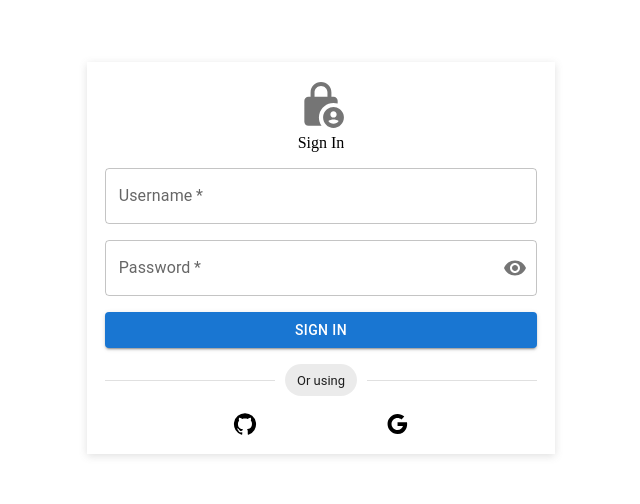
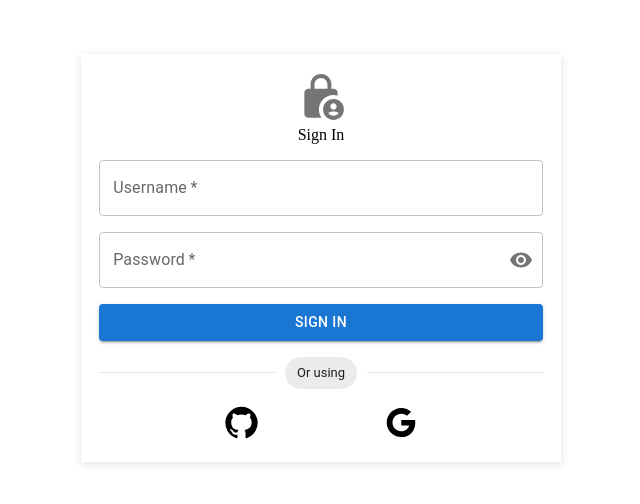
Before and after one commit to devphamduong/NextJS-Basic, a Next.js app: page /auth/signin in a window 1280 px wide. Shown: the part 142-646 px from the top of the page, without its empty margins (319-959 px from the left). Built offline with nearby package versions, Linux system fonts and the light colour scheme; no server answers.

Commit message:
Login With GitHub

```diff
--- a/src/app/(guest)/auth/signin/page.tsx
+++ b/src/app/(guest)/auth/signin/page.tsx
@@ -1,7 +1,13 @@
 import AuthSignIn from "@/components/auth/auth.signin";
+import { getServerSession } from "next-auth/next";
+import { authOptions } from "@/app/api/auth/[...nextauth]/route";
+import { redirect } from "next/navigation";
 
-function SignInPage() {
+export default async function SignInPage() {
+  const session = await getServerSession(authOptions);
+  if (session) {
+    redirect("/");
+  }
+
   return <AuthSignIn></AuthSignIn>;
 }
-
-export default SignInPage;
--- a/src/app/api/auth/[...nextauth]/route.ts
+++ b/src/app/api/auth/[...nextauth]/route.ts
@@ -68,6 +68,9 @@ export const authOptions: AuthOptions = {
       return session;
     },
   },
+  // pages: {
+  //   signIn: "auth/signin",
+  // },
 };
 
 const handler = NextAuth(authOptions);
--- a/src/components/auth/auth.signin.tsx
+++ b/src/components/auth/auth.signin.tsx
@@ -9,6 +9,7 @@ import GitHubIcon from "@mui/icons-material/GitHub";
 import GoogleIcon from "@mui/icons-material/Google";
 import Grid from "@mui/material/Unstable_Grid2/Grid2";
 import LockPersonIcon from "@mui/icons-material/LockPerson";
+import { signIn } from "next-auth/react";
 
 function SignInPage() {
   const [showPassword, setShowPassword] = useState(false);
@@ -121,8 +122,18 @@ function SignInPage() {
             justifyContent="space-evenly"
             alignItems="center"
           >
-            <GitHubIcon sx={{ cursor: "pointer" }} />
-            <GoogleIcon sx={{ cursor: "pointer" }} />
+            <div onClick={() => signIn("github")} style={{ cursor: "pointer" }}>
+              <GitHubIcon
+                titleAccess="Sign in with GitHub"
+                sx={{ height: 35, width: 35 }}
+              />
+            </div>
+            <div style={{ cursor: "pointer" }}>
+              <GoogleIcon
+                titleAccess="Sign in with Google"
+                sx={{ height: 35, width: 35 }}
+              />
+            </div>
           </Grid>
         </Grid>
       </Grid>
--- a/src/components/header/app.header.tsx
+++ b/src/components/header/app.header.tsx
@@ -19,7 +19,7 @@ import Container from "@mui/material/Container";
 import Avatar from "@mui/material/Avatar";
 import Link from "next/link";
 import { useRouter } from "next/navigation";
-import { useSession, signIn, signOut } from "next-auth/react";
+import { useSession, signOut } from "next-auth/react";
 
 const Search = styled("div")(({ theme }) => ({
   position: "relative",
@@ -215,7 +215,7 @@ export default function AppHeader() {
                 </>
               ) : (
                 <>
-                  <div onClick={() => signIn()}>Sign In</div>
+                  <Link href={"/auth/signin"}>Sign In</Link>
                 </>
               )}
             </Box>
```
